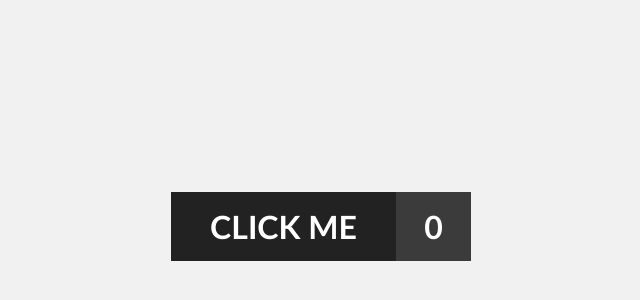
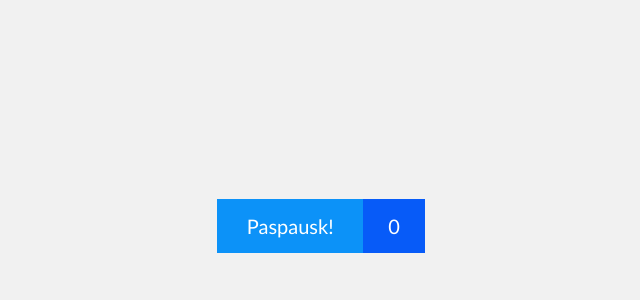
Before and after one commit to Sandrisliu/work2, a plain HTML site: page Task 2/index.html in a window 1280 px wide. Shown: the part 174-474 px from the top of the page, without its empty margins (319-959 px from the left). Drawn offline with Linux system fonts and the light colour scheme.

Commit message:
first task done

```diff
--- a/Task 2/index.html
+++ b/Task 2/index.html
@@ -3,27 +3,20 @@
   <head>
     <meta charset="UTF-8" />
     <title>Change button state</title>
-    <!-- Custom CSS -->
     <link rel="stylesheet" href="./style.css" />
-    <!-- Custom JS -->
     <script defer src="./script.js"></script>
   </head>
-  <body>
-    <header>
-      <!-- Header code-->
-    </header>
-
+    <body style="text-align: center;"></body>
+    <header></header>
     <main>
       <div class="wrapper">
         <div class="btn">
-          <div id="btn__element">CLICK ME</div>
-          <div id="btn__state">0</div>
+          <button id="btn">Paspausk!</button>
+          <p>
+            <span id="display">0</span>
+          </p>
         </div>
-      </div>
-    </main>
-
-    <footer>
-      <!-- Footer code -->
-    </footer>
+      </main>
+    <script type="text/javascript"></script>
   </body>
 </html>
--- a/Task 2/script.js
+++ b/Task 2/script.js
@@ -1,5 +1,8 @@
-/* ------------------------------ TASK 2 ----------------------------
-Parašykite JS kodą, kuris skaičiuos kiek kartų buvo paspaustas mygtukas
-su tekstu "CLICK ME". Paspaudimų rezultatas turi būti matomas dešinėje
-pusėje esančiame "state" skaičiavimo bloke (<div id="btn__state">0</div>)
-------------------------------------------------------------------- */
+var count = 0;
+      var btn = document.getElementById("btn");
+      var disp = document.getElementById("display");
+
+      btn.onclick = function () {
+          count++;
+          disp.innerHTML = count;
+      }
--- a/Task 2/style.css
+++ b/Task 2/style.css
@@ -1,4 +1,3 @@
-/* Resets */
 * {
   margin: 0;
   padding: 0;
@@ -18,34 +17,33 @@
 }
 
 .btn {
-  width: 300px;
-  display: flex;
+  width: 217px;
+  display:contents;
   justify-content: center;
   flex-wrap: wrap;
 }
-#btn__element {
-  width: 75%;
+#btn {
+  width: 146px;
   padding: 15px 25px;
-  background-color: #222;
+  background-color: rgb(12, 146, 248);
   border: #222;
   color: #fff;
-  font-weight: bold;
-  font-size: 2em;
-  text-align: center;
+  font-weight:normal;
+  font-size: 20px;
+  text-align:center;
 }
-
 #btn__element:hover {
   cursor: pointer;
   background-color: rgb(59, 59, 59);
 }
 
-#btn__state {
-  width: 25%;
+#display {
+  width: 231px;
   padding: 15px 25px;
-  background-color: rgb(59, 59, 59);
+  background-color: rgb(7, 91, 248);
   border: #222;
   color: #fff;
-  font-weight: bold;
-  font-size: 2em;
-  text-align: center;
+  font-weight:normal;
+  text-align:center;
+  font-size: 20px;
 }
```
